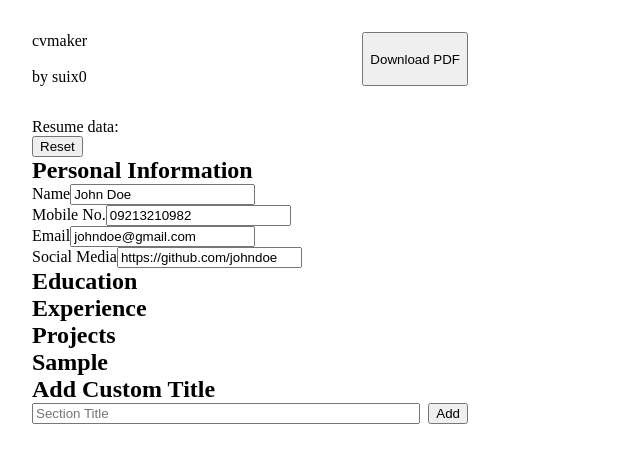
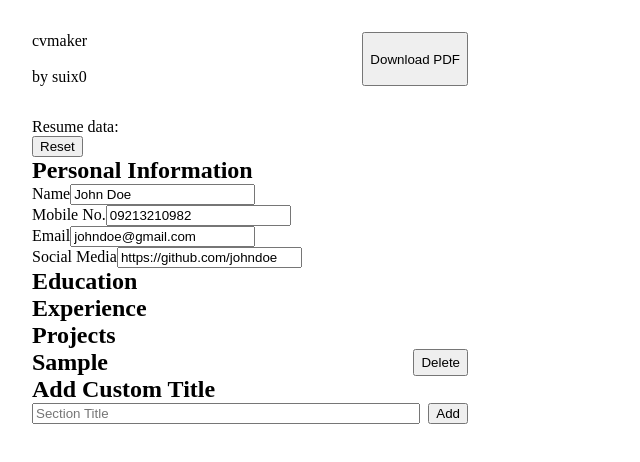
Before and after one commit to suix0/cvmaker, a React (Vite) app: page / in a window 1280 px wide. Both pictures are taken after typing "Sample" into the empty fields and a click on the button "Add". Shown: the top 462 px of the page, without its empty margins (0-640 px from the left). Built offline with nearby package versions, Linux system fonts and the light colour scheme.

Commit message:
converted custom section data to state

```diff
--- a/src/components/CvInput.jsx
+++ b/src/components/CvInput.jsx
@@ -4,13 +4,13 @@ import PersonalInformation from "./Personal";
 import { EducationInformation } from "./Education";
 import { ExperienceInformation } from "./Experience";
 import { ProjectsInformation } from "./Projects";
-import customSections from "../data/customDataTitle";
 import { CustomSectionForm } from "./customForm/CustomSectionForm";
 
 let nextActiveIndex = 4;
 
 function CvInput() {
   const [activeIndex, setActive] = useState(0);
+  const [customSections, setCustomSections] = useState([]);
   const [customSectionTitle, setTitle] = useState("");
 
   function handleInputChange(e) {
@@ -20,11 +20,21 @@ function CvInput() {
   function handleSubmit(e) {
     e.preventDefault();
     if (customSectionTitle !== "") {
-      customSections.push({ title: customSectionTitle, id: nextActiveIndex });
+      setCustomSections([
+        ...customSections,
+        { title: customSectionTitle, id: nextActiveIndex },
+      ]);
       nextActiveIndex++;
-      console.log(customSections);
       setTitle("");
     }
+  }
+
+  function deleteCustomSection(e) {
+    e.preventDefault();
+    const newCustomData = customSections.filter(
+      (custom) => custom.title !== e.target.dataset.customSectionName,
+    );
+    setCustomSections(newCustomData);
   }
 
   return (
@@ -64,6 +74,7 @@ function CvInput() {
         {customSections.map((custom) => (
           <CustomSectionInformation
             customSectionTitle={custom.title}
+            deleteHandler={deleteCustomSection}
             key={custom.id}
             isActive={activeIndex === custom.id}
             onShow={() => setActive(custom.id)}
@@ -132,7 +143,7 @@ function CustomSectionInformation(props) {
     setFormActive(null);
   }
 
-  function deleteCustomSection(e) {
+  function deleteInnerSections(e) {
     e.preventDefault();
     const newCustomData = customSectionData.filter(
       (customData) => customData.id !== parseInt(e.target.dataset.index),
@@ -153,7 +164,15 @@ function CustomSectionInformation(props) {
 
   return (
     <section onClick={props.onShow}>
-      <h1>{props.customSectionTitle}</h1>
+      <div className="innerSections">
+        <h1>{props.customSectionTitle}</h1>
+        <button
+          data-custom-section-name={props.customSectionTitle}
+          onClick={props.deleteHandler}
+        >
+          Delete
+        </button>
+      </div>
       {props.isActive && (
         <>
           {customSectionData.map((customSection) => (
@@ -168,7 +187,7 @@ function CustomSectionInformation(props) {
                   cancelFormHandler={() => setFormActive(null)}
                   isActive={formActive === customSection.id}
                   index={customSection.id}
-                  deleteHandler={deleteCustomSection}
+                  deleteHandler={deleteInnerSections}
                 ></CustomSectionForm>
               ) : (
                 <div className="innerSections" key={customSection.id}>
--- a/src/data/customDataTitle.js
+++ /dev/null
@@ -1,3 +0,0 @@
-const customSections = [];
-
-export default customSections;
```
